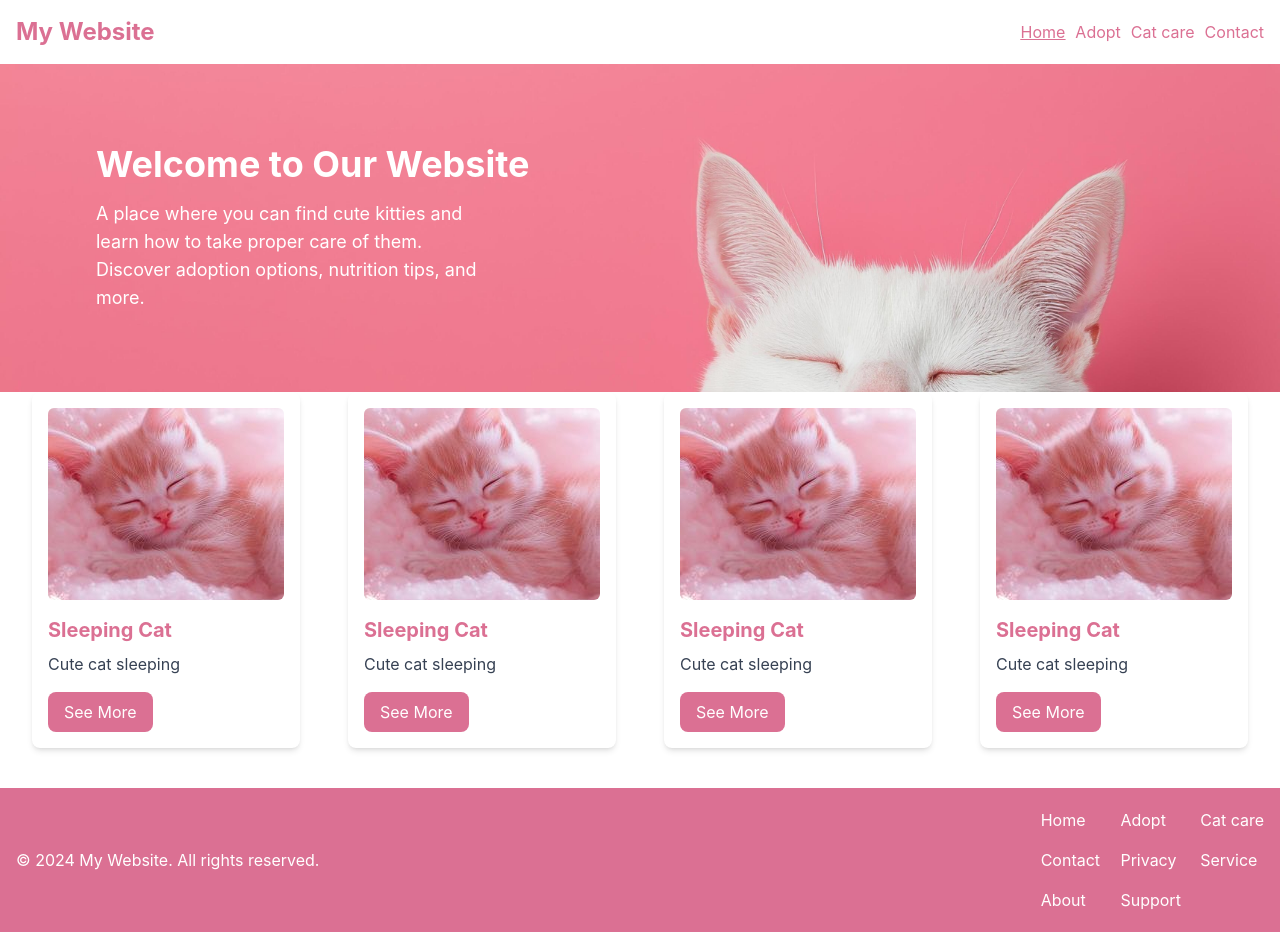
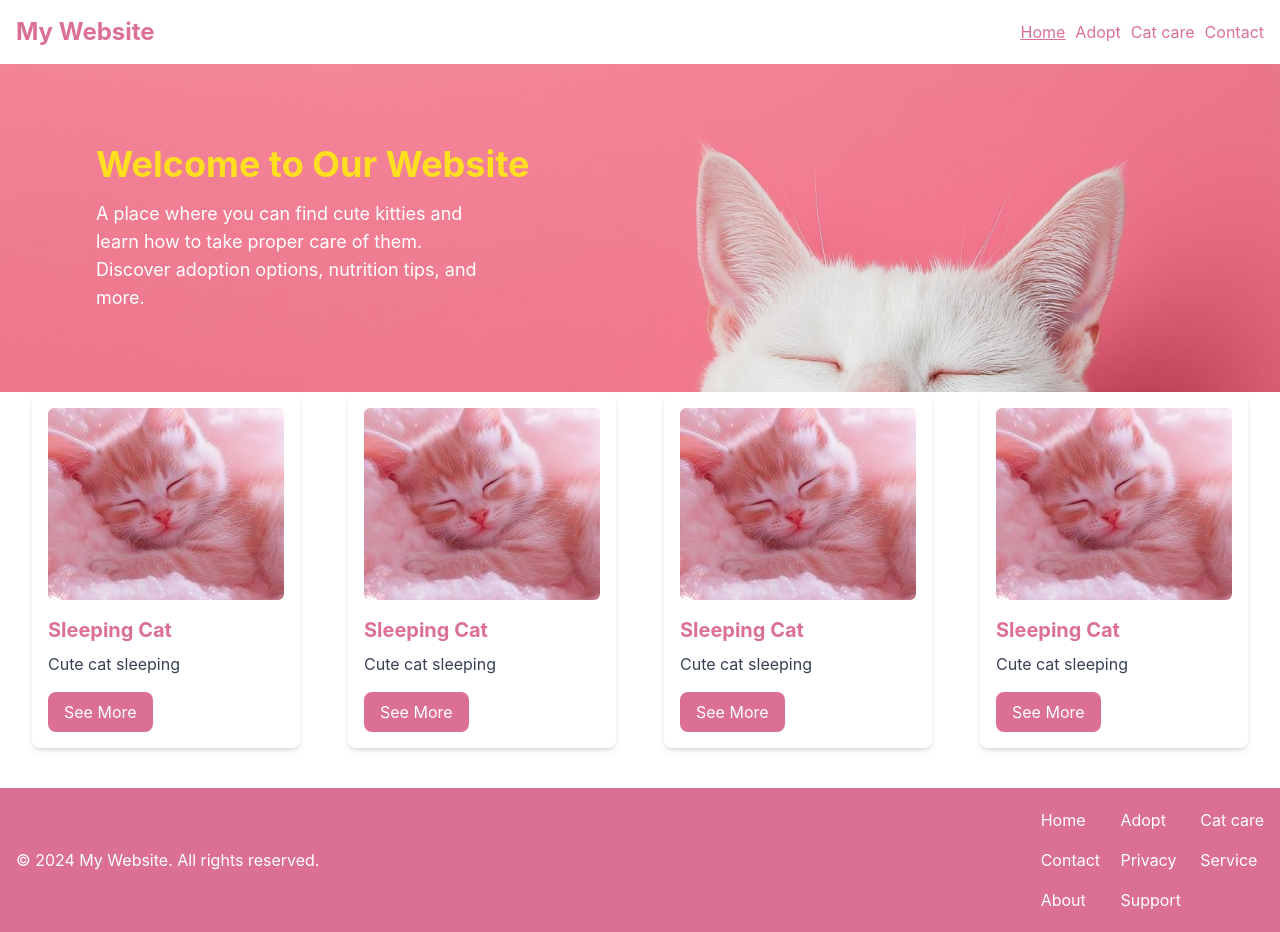
Before and after one commit to sahar-91/task3, a Next.js app: page / in a window 1280 px wide. Built offline with nearby package versions, Linux system fonts and the light colour scheme.

Commit message:
send as param classes

```diff
--- a/app/adopt/page.tsx
+++ b/app/adopt/page.tsx
@@ -15,6 +15,7 @@ export default function Adopt() {
         title="Adopt a Cat!"
         description="Find your new feline friend today and give them a loving home."
         bgImage="/cat-banner.jpeg"
+        titleClass="text-blue-300"
       />
       <Grid2 items={catData} cardType="card1" />
     </>
--- a/app/page.tsx
+++ b/app/page.tsx
@@ -24,6 +24,7 @@ export default function Homepage() {
         title="Welcome to Our Website"
         description="A place where you can find cute kitties and learn how to take proper care of them. Discover adoption options, nutrition tips, and more."
         bgImage="/cat-banner.jpeg"
+        titleClass="text-yellow-300"
       />
     <Grid2 items={gridItems} />
     </>
--- a/components/Banner.js
+++ b/components/Banner.js
@@ -1,11 +1,11 @@
-export default function Banner({ title, description, bgImage }) {
+export default function Banner({ title, description, bgImage, titleClass=""}) {
   return (
     <div
       className={`bg-cover p-20 text-white flex items-center`}
       style={{ backgroundImage: `url(${bgImage})` }}
     >
       <div className="container mx-auto px-4">
-        <h1 className="text-4xl font-bold mb-4">{title}</h1>
+        <h1 className={`text-4xl font-bold mb-4 ${titleClass}`}>{title}</h1>
         <p className="max-w-100 w-full text-lg">{description}</p>
       </div>
     </div>
```
